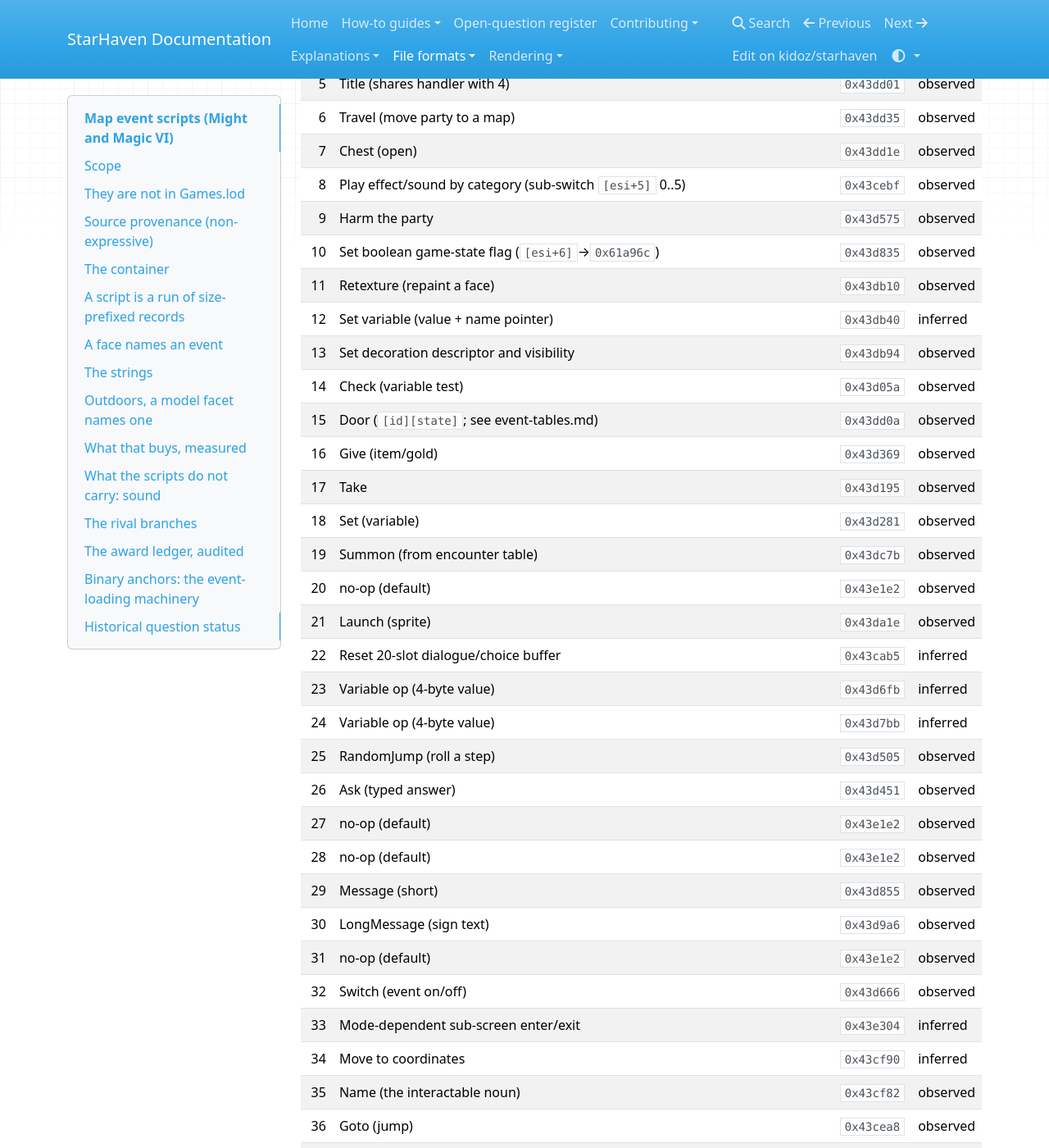
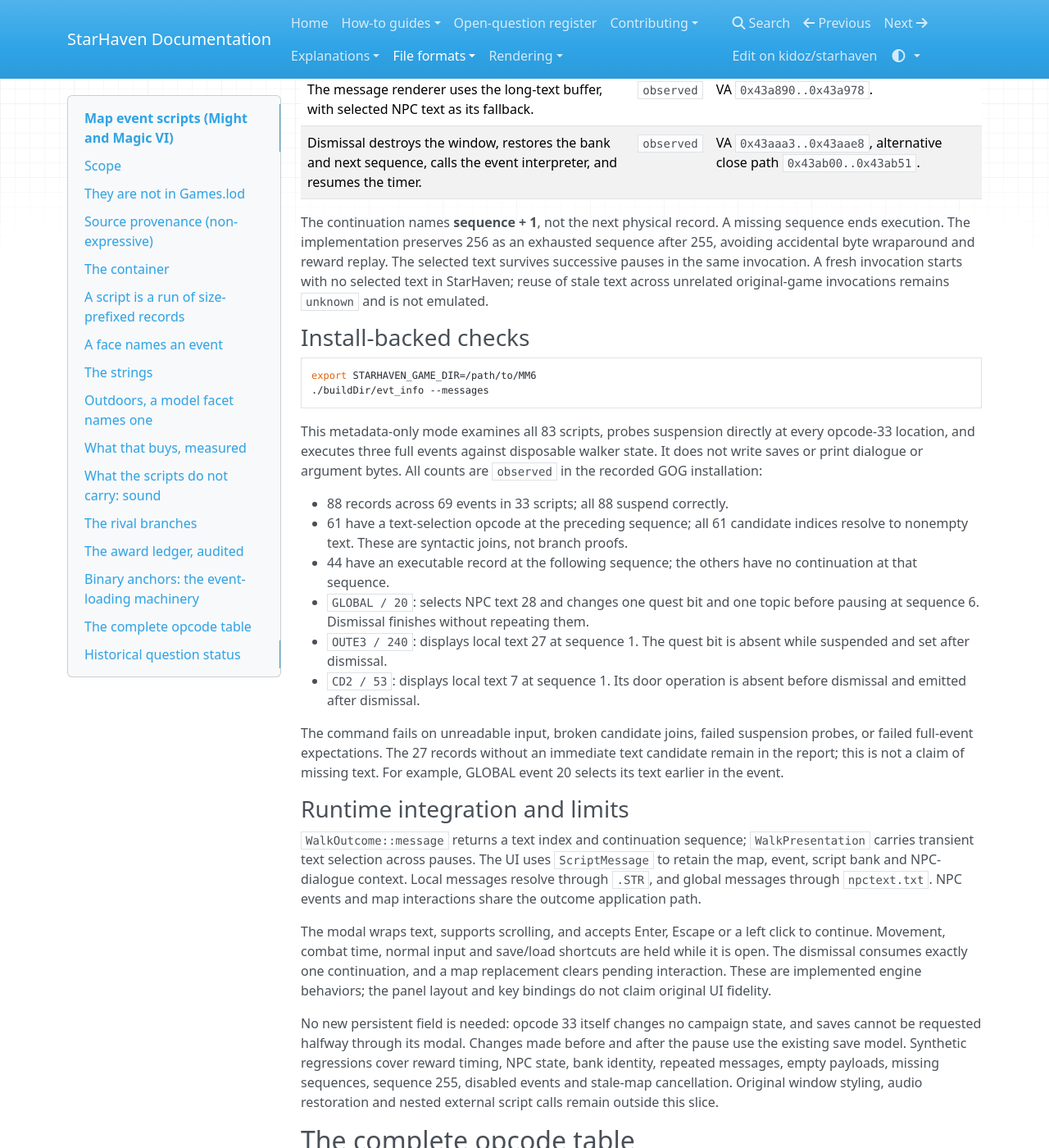
Before and after one commit to kidoz/starhaven, an MkDocs documentation site: the page built from docs/formats/map-events.md, in a window 1280 px wide and 1400 px high, scrolled down 16386 px. Shown: the whole window at 82% size. Built offline with MkDocs 1.6.1, drawn with Linux system fonts in a browser that asks for light colours; nearby versions of some CDN libraries; some of the changed text lies outside the part shown.

Commit message:
Probe every opcode 33 record from evt_info and write up the message handler

````diff
--- a/docs/formats/map-events.md
+++ b/docs/formats/map-events.md
@@ -806,7 +806,87 @@
 e.g. opcode 15 reads door id `[esi+5]` and state `[esi+6]`, opcode 7 (chest)
 reads `[esi+5]`.
 
-### The complete opcode table
+### Opcode 33 displays a message and suspends the event
+
+Opcode 33 (`ShowMessage`) displays the previously selected message and waits
+for dismissal before continuing the event. It is not a variable mutation or a
+mode argument: **the handler reads no argument bytes**. Both the 82 one-byte
+records and the six empty records are valid for this operation. `observed`
+
+The evidence uses the same user-owned GOG executable identified in the
+[decoration specification](#opcode-13-changes-a-placed-decoration): 857,720 bytes,
+SHA-256 `28d2b83e75db45134d161da1da767afcbdb3e381921d3de61c2784ac85cd00ce`.
+Addresses below are virtual addresses in the PE32 image at base `0x400000`.
+Static analysis used radare2 6.2.2 on a disposable copy; the original executable
+was not run.
+
+| Behavior | Evidence | Reproduction |
+| --- | --- | --- |
+| No payload fields are read; an existing message window prevents another from opening. | `observed` | Handler VA `0x43e304`, through `0x43e37a`. |
+| The engine pauses its timer, saves the event ID, next sequence and script-bank mode, then creates a window with kind 19 and operation 33. | `observed` | VA `0x43e34c..0x43e37a`, shared creation tail at `0x43e2df`; timer routine `0x420db0`. |
+| Local opcode 30 selects the long-text buffer; global opcode 30 selects NPC text. In NPC dialogue mode, opcode 29 also selects NPC text. | `observed` | VA `0x43d9a6..0x43da19` and `0x43d855..0x43d897`. |
+| The message renderer uses the long-text buffer, with selected NPC text as its fallback. | `observed` | VA `0x43a890..0x43a978`. |
+| Dismissal destroys the window, restores the bank and next sequence, calls the event interpreter, and resumes the timer. | `observed` | VA `0x43aaa3..0x43aae8`, alternative close path `0x43ab00..0x43ab51`. |
+
+The continuation names **sequence + 1**, not the next physical record. A missing
+sequence ends execution. The implementation preserves 256 as an exhausted
+sequence after 255, avoiding accidental byte wraparound and reward replay.
+The selected text survives successive pauses in the same invocation. A fresh
+invocation starts with no selected text in StarHaven; reuse of stale text across
+unrelated original-game invocations remains `unknown` and is not emulated.
+
+### Install-backed checks
+
+```bash
+export STARHAVEN_GAME_DIR=/path/to/MM6
+./buildDir/evt_info --messages
+```
+
+This metadata-only mode examines all 83 scripts, probes suspension directly at
+every opcode-33 location, and executes three full events against disposable
+walker state. It does not write saves or print dialogue or argument bytes.
+All counts are `observed` in the recorded GOG installation:
+
+- 88 records across 69 events in 33 scripts; all 88 suspend correctly.
+- 61 have a text-selection opcode at the preceding sequence; all 61 candidate
+  indices resolve to nonempty text. These are syntactic joins, not branch proofs.
+- 44 have an executable record at the following sequence; the others have no
+  continuation at that sequence.
+- `GLOBAL / 20`: selects NPC text 28 and changes one quest bit and one topic
+  before pausing at sequence 6. Dismissal finishes without repeating them.
+- `OUTE3 / 240`: displays local text 27 at sequence 1. The quest bit is absent
+  while suspended and set after dismissal.
+- `CD2 / 53`: displays local text 7 at sequence 1. Its door operation is absent
+  before dismissal and emitted after dismissal.
+
+The command fails on unreadable input, broken candidate joins, failed
+suspension probes, or failed full-event expectations. The 27 records without an
+immediate text candidate remain in the report; this is not a claim of missing
+text. For example, GLOBAL event 20 selects its text earlier in the event.
+
+### Runtime integration and limits
+
+`WalkOutcome::message` returns a text index and continuation sequence;
+`WalkPresentation` carries transient text selection across pauses. The UI uses
+`ScriptMessage` to retain the map, event, script bank and NPC-dialogue context.
+Local messages resolve through `.STR`, and global messages through `npctext.txt`.
+NPC events and map interactions share the outcome application path.
+
+The modal wraps text, supports scrolling, and accepts Enter, Escape or a left
+click to continue. Movement, combat time, normal input and save/load shortcuts
+are held while it is open. The dismissal consumes exactly one continuation,
+and a map replacement clears pending interaction. These are implemented engine
+behaviors; the panel layout and key bindings do not claim original UI fidelity.
+
+No new persistent field is needed: opcode 33 itself changes no campaign state,
+and saves cannot be requested halfway through its modal. Changes made before
+and after the pause use the existing save model. Synthetic regressions cover
+reward timing, NPC state, bank identity, repeated messages, empty payloads,
+missing sequences, sequence 255, disabled events and stale-map cancellation.
+Original window styling, audio restoration and nested external script calls
+remain outside this slice.
+
+## The complete opcode table
 
 The dispatch hub at `0x43c948` reads the opcode at step offset +4, subtracts 1,
 and bounds-checks against 42 (`cmp eax, 0x2a`): **only opcodes 1..43 are
@@ -855,7 +935,7 @@
 | 30 | LongMessage (sign text) | `0x43d9a6` | observed |
 | 31 | no-op (default) | `0x43e1e2` | observed |
 | 32 | Switch (event on/off) | `0x43d666` | observed |
-| 33 | Mode-dependent sub-screen enter/exit | `0x43e304` | inferred |
+| 33 | ShowMessage (modal text, then resume) | `0x43e304` | observed |
 | 34 | Move to coordinates | `0x43cf90` | inferred |
 | 35 | Name (the interactable noun) | `0x43cf82` | observed |
 | 36 | Goto (jump) | `0x43cea8` | observed |
````
Also changed, not shown: other parts of docs/formats/map-events.md (+2 -2 lines), docs/explanation/event-script-coverage.md (+32 -28 lines), docs/open-questions.md (+5 -2 lines), 1 other file.
